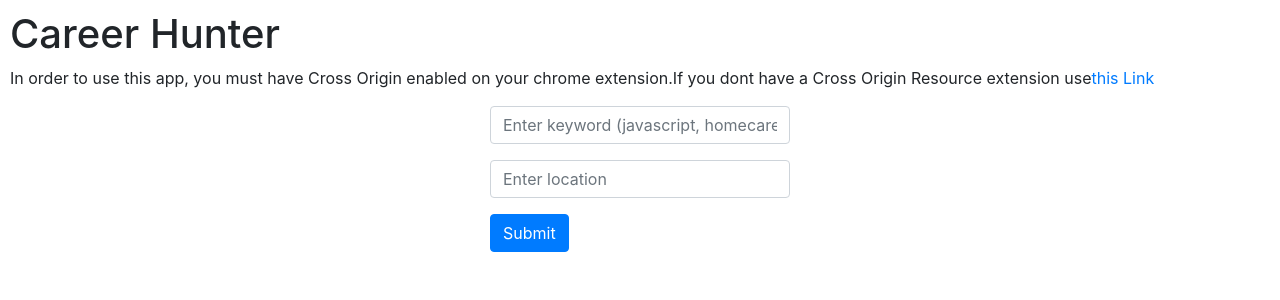
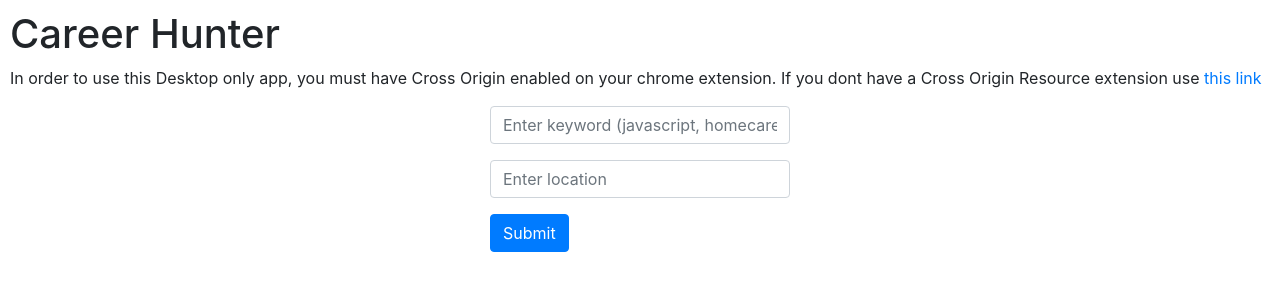
Before and after one commit to Nwillia3/careerhunter, a React (Create React App) app: page / in a window 1280 px wide. Shown: the top 300 px of the page. Built offline with nearby package versions, Linux system fonts and the light colour scheme.

Commit message:
v1.1 is completed

```diff
--- a/package.json
+++ b/package.json
@@ -7,6 +7,7 @@
     "bootswatch": "^4.2.1",
     "font-awesome": "^4.7.0",
     "react": "^16.7.0",
+    "react-browser-router": "^2.1.2",
     "react-dom": "^16.7.0",
     "react-scripts": "2.1.3"
   },
--- a/src/App.js
+++ b/src/App.js
@@ -17,7 +17,7 @@ class App extends Component {
     e.preventDefault();
     const description = e.target.elements.description.value;
     const location = e.target.elements.location.value;
-    let url = `https://indreed.herokuapp.com/api/jobs?q=${description}&l=${location}&max=15`;
+    let url = `https://indreed.herokuapp.com/api/jobs?q=${description}&l=${location}&max=40`;
     // const sickoMode = { mode: "cors" };
 
     fetch(url)
@@ -31,6 +31,7 @@ class App extends Component {
       })
       .then(data => {
         const jobs = data;
+        console.log(jobs);
         this.setState({ jobs });
       });
     // .then(data => console.log(data));
@@ -47,16 +48,21 @@ class App extends Component {
       <div className="Container" style={{ padding: 10 }}>
         <h1>Career Hunter</h1>
         <p>
-          In order to use this app, you must have Cross Origin enabled on your
-          chrome extension.
+          In order to use this Desktop only app, you must have Cross Origin
+          enabled on your chrome extension. If you dont have a Cross Origin
+          Resource extension use
           <span>
-            If you dont have a Cross Origin Resource extension use
-            <a href="https://chrome.google.com/webstore/detail/allow-control-allow-origi/nlfbmbojpeacfghkpbjhddihlkkiljbi?hl=en">
-              this Link
+            <a
+              style={{ textDecoration: "none" }}
+              href="https://chrome.google.com/webstore/detail/allow-control-allow-origi/nlfbmbojpeacfghkpbjhddihlkkiljbi?hl=en"
+              target="_blank"
+              rel="noopener noreferrer"
+            >
+              <span> this link</span>
             </a>
           </span>
         </p>
-        <div className="mx-auto" style={{ width: 300 }}>
+        <div className="mx-auto" style={{ width: 300, paddingBottom: 30 }}>
           <Form getJobs={this.getJobs} />
         </div>
 
--- a/src/component/jobs.jsx
+++ b/src/component/jobs.jsx
@@ -4,20 +4,28 @@ class Jobs extends Component {
   render() {
     let jobs = this.props.jobs.map(job => {
       return (
-        <div className="col-sm-4" key={job.id}>
+        <div
+          className="col-md-4 col-sm-6"
+          key={job.id}
+          style={{ paddingBottom: 5, paddingTop: 5 }}
+        >
           <div className="card" style={{ minHeight: 340, topMargin: 10 }}>
             <div className="card-header text-truncate">{job.title}</div>
             <div className="card-body">
-              <h3>{job.company}</h3>
+              <h4>{job.company}</h4>
+
+              <p className="card-text" style={{ minHeight: 50 }}>
+                {job.summary}
+              </p>
+              <a href={job.url} target="_blank" rel="noopener noreferrer">
+                <button className="btn btn-primary text-center">
+                  Read More
+                </button>
+              </a>
             </div>
-            <div className="card-body">
-              <p className="card-text">{job.summary}</p>
-              <button className="btn btn-primary text-center">
-                {" "}
-                Read more
-              </button>
+            <div className="card-footer text-center">
+              {job.salary === undefined ? "No salary reported" : job.salary}
             </div>
-            <div className="card-footer text-center">{job.salary}</div>
           </div>
         </div>
       );
```
Also changed, not shown: 2 other files (tests, documents, lock files or other folders).
